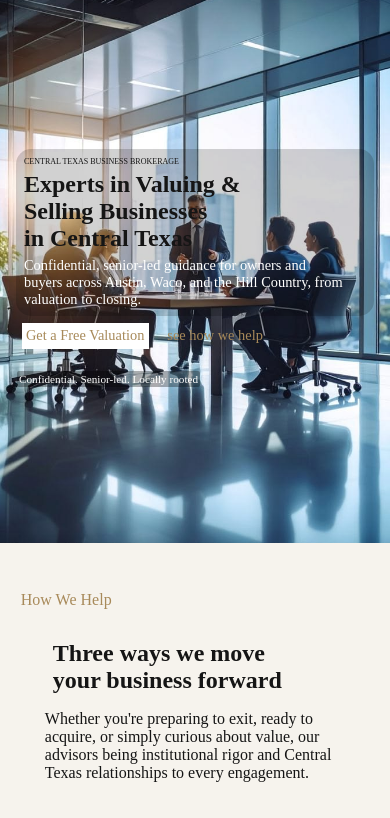
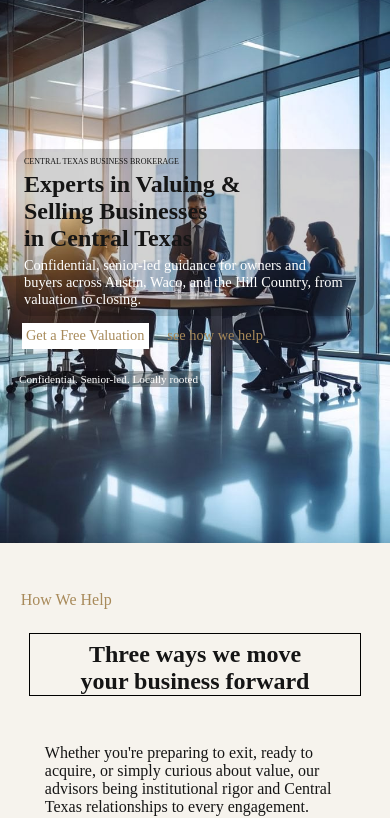
Before and after one commit to dom-uh/Hales-Brazos, a plain HTML site: page index.html in a window 390 px wide. Shown: the part 42-860 px from the top of the page. Drawn offline with Linux system fonts and the light colour scheme.

Commit message:
fixed some media queries troubleshot

```diff
--- a/css/style.css
+++ b/css/style.css
@@ -220,6 +220,7 @@ margin-bottom: 0.5em;
 
    & h2{
      margin-left: 1em;
+     margin-right: 3em;
      padding-top: 0.3em;
     }
 
@@ -517,7 +518,21 @@ footer{
     margin-bottom: 1em;
 
     & .second-div{
+        place-content: center;
         border: none;
+        padding: none;
+
+        & p{
+            margin-top: 2em;
+            margin-bottom: none;
+        }
+
+         & h2{
+            border: 1px solid black;
+            text-align: center;
+            width: 100%;
+             margin-left: 0em;
+           }
     }
 
  }
```
